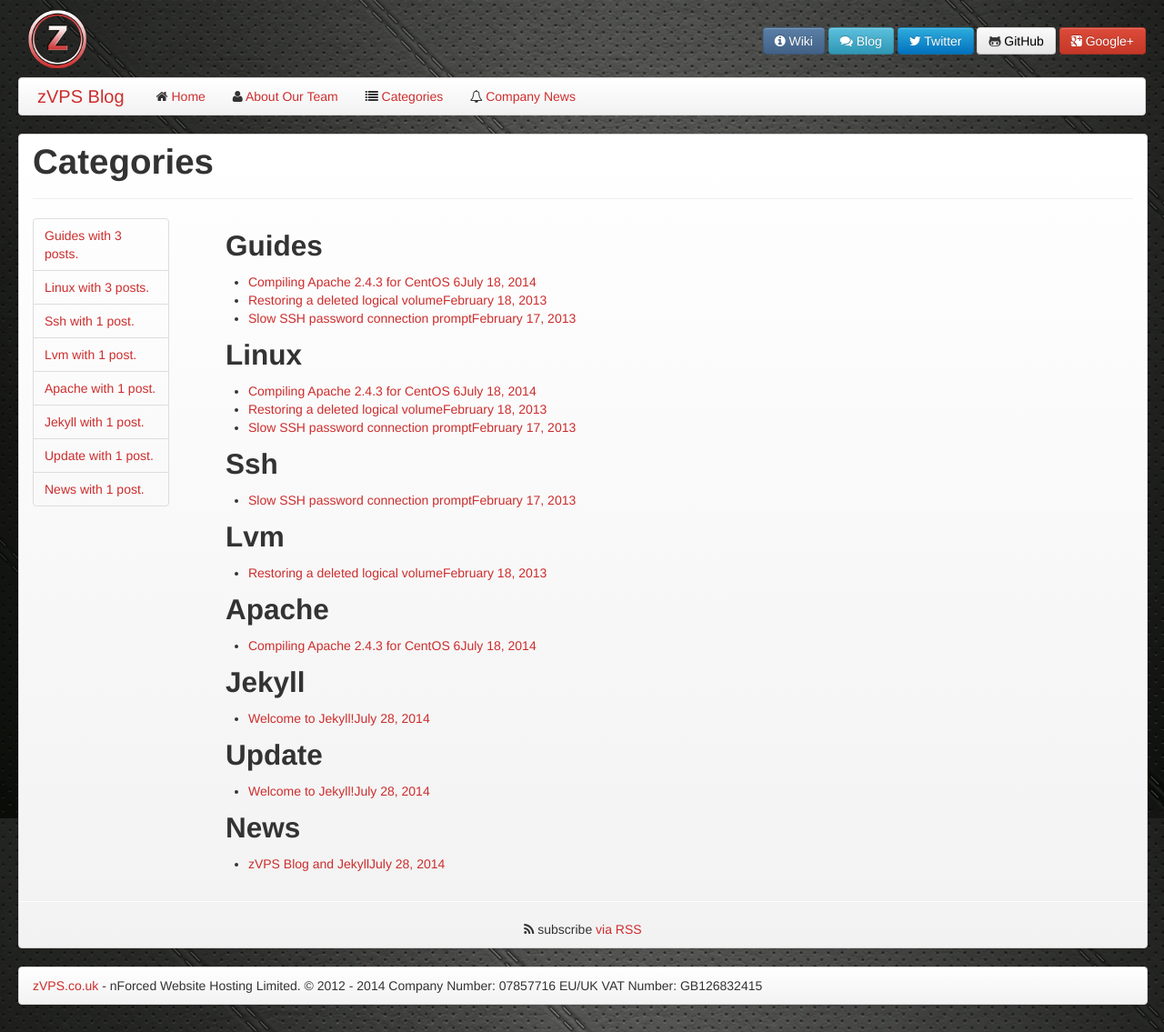
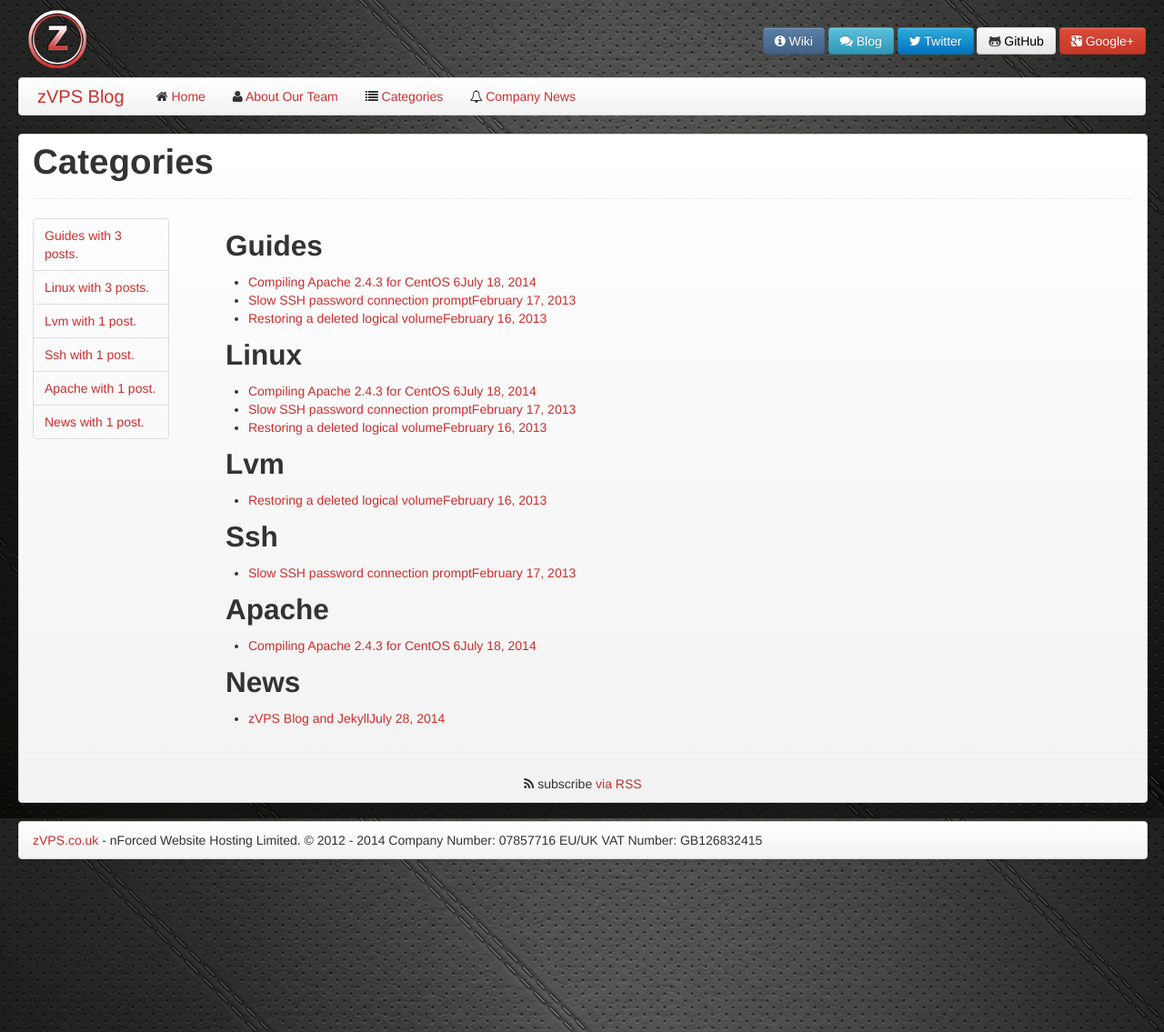
Before and after one commit to Caffe1neAdd1ct/zvps-blog, a Jekyll site: the page built from categories.html, in a window 1280 px wide. Shown: the whole page at 91% size. Built offline with Jekyll 4.4.1, drawn with Linux system fonts in a browser that asks for light colours; some of the changed lines change nothing that is shown.

Commit message:
Removed sample post, added logo.

```diff
--- a/_posts/2013-02-16-restoring-a-deleted-logical-volume.markdown
+++ b/_posts/2013-02-16-restoring-a-deleted-logical-volume.markdown
@@ -1,7 +1,7 @@
 ---
 layout: post
 title:  "Restoring a deleted logical volume"
-date:   2013-02-18 02:35:06
+date:   2013-02-16 02:35:06
 categories: guides linux lvm
 ---
 
--- a/_posts/2014-07-28-welcome-to-jekyll.markdown
+++ /dev/null
@@ -1,24 +0,0 @@
----
-layout: post
-title:  "Welcome to Jekyll!"
-date:   2014-07-28 17:01:24
-categories: jekyll update
----
-
-You'll find this post in your `_posts` directory - edit this post and re-build (or run with the `-w` switch) to see your changes!
-To add new posts, simply add a file in the `_posts` directory that follows the convention: YYYY-MM-DD-name-of-post.ext.
-
-Jekyll also offers powerful support for code snippets:
-
-{% highlight ruby %}
-def print_hi(name)
-  puts "Hi, #{name}"
-end
-print_hi('Tom')
-#=> prints 'Hi, Tom' to STDOUT.
-{% endhighlight %}
-
-Check out the [Jekyll docs][jekyll] for more info on how to get the most out of Jekyll. File all bugs/feature requests at [Jekyll's GitHub repo][jekyll-gh].
-
-[jekyll-gh]: https://github.com/jekyll/jekyll
-[jekyll]:    http://jekyllrb.com
```
Also changed, not shown: img/jekyll-logo.png (added).
